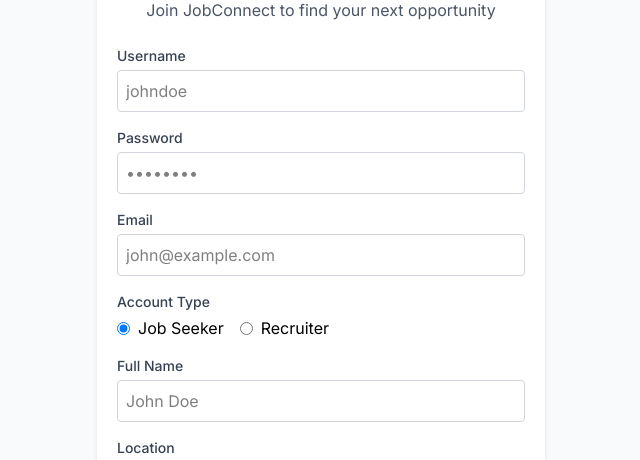
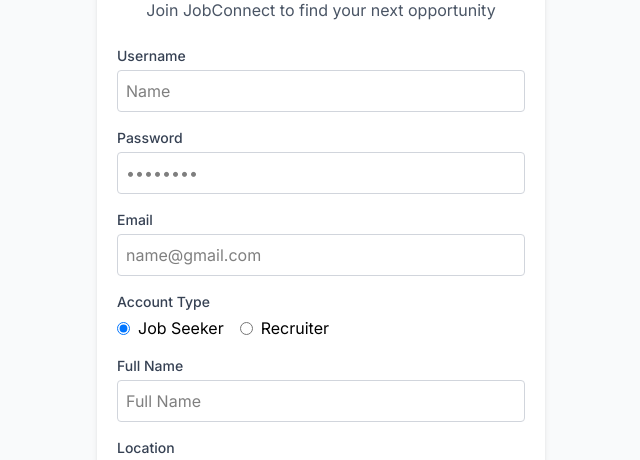
Before and after one commit to Sudhansh702/Job-Connect-frontend, a React (Vite) app: page /signup in a window 1280 px wide. Shown: the part 185-645 px from the top of the page, without its empty margins (319-959 px from the left). Built offline with nearby package versions, Linux system fonts and the light colour scheme.

Commit message:
modified:   src/auth/login.jsx 	modified:   src/auth/signup.jsx

```diff
--- a/src/auth/login.jsx
+++ b/src/auth/login.jsx
@@ -61,7 +61,7 @@
                             type="text"
                             id="username"
                             name="username"
-                            placeholder="johndoe"
+                            placeholder="Name"
                             onChange={(e) => setLogInData({ ...logInData, username: e.target.value })}
                             className="w-full p-2 border border-gray-300 rounded-md text-sm"
                         />
--- a/src/auth/signup.jsx
+++ b/src/auth/signup.jsx
@@ -61,7 +61,7 @@
               type="text"
               id="username"
               name="username"
-              placeholder="johndoe"
+              placeholder="Name"
               onChange={(e) => setUserData({ ...userData, username: e.target.value })}
               className="w-full mt-1 p-2 border border-gray-300 rounded"
             />
@@ -83,7 +83,7 @@
               type="email"
               id="email"
               name="email"
-              placeholder="john@example.com"
+              placeholder="name@gmail.com"
               onChange={(e) => setUserData({ ...userData, email: e.target.value })}
               className="w-full mt-1 p-2 border border-gray-300 rounded"
             />
@@ -121,7 +121,7 @@
               type="text"
               id="fullName"
               name="fullName"
-              placeholder="John Doe"
+              placeholder="Full Name"
               onChange={(e) => setUserData({ ...userData, fullName: e.target.value })}
               className="w-full mt-1 p-2 border border-gray-300 rounded"
             />
```
